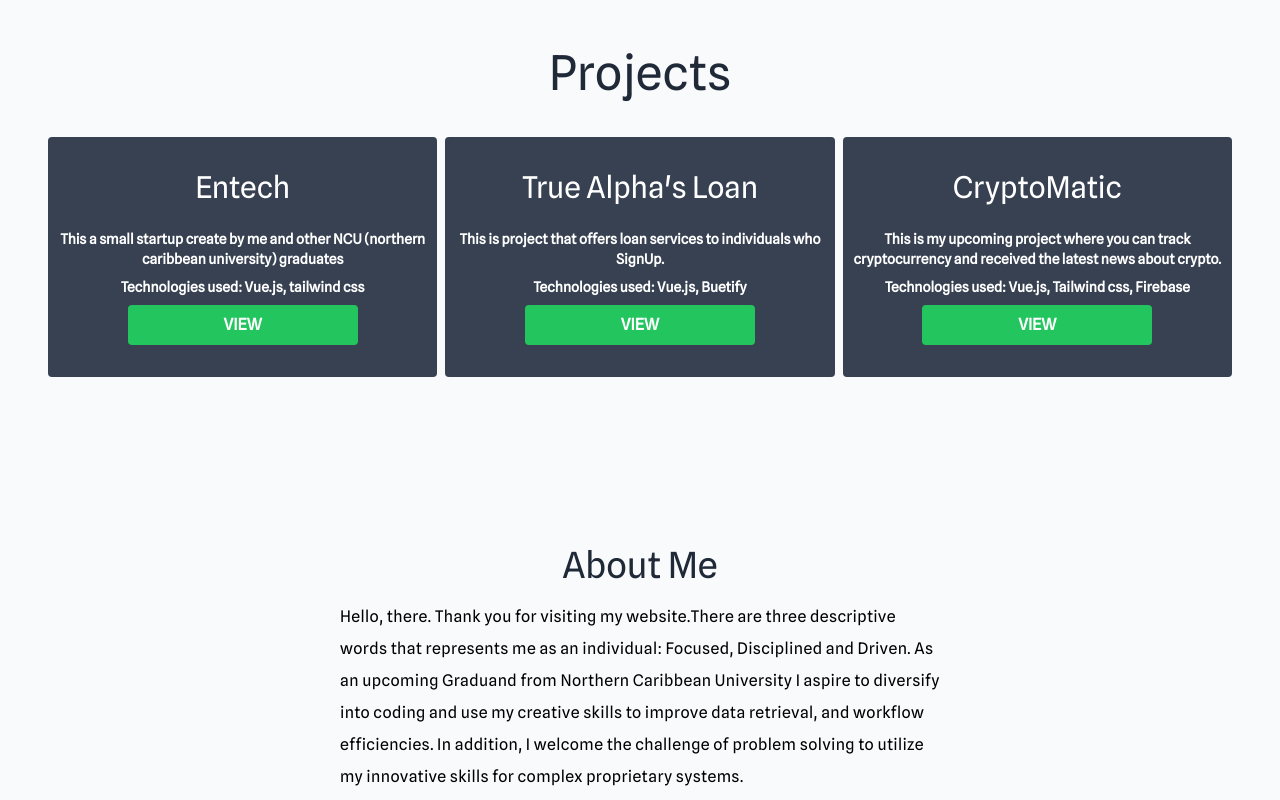
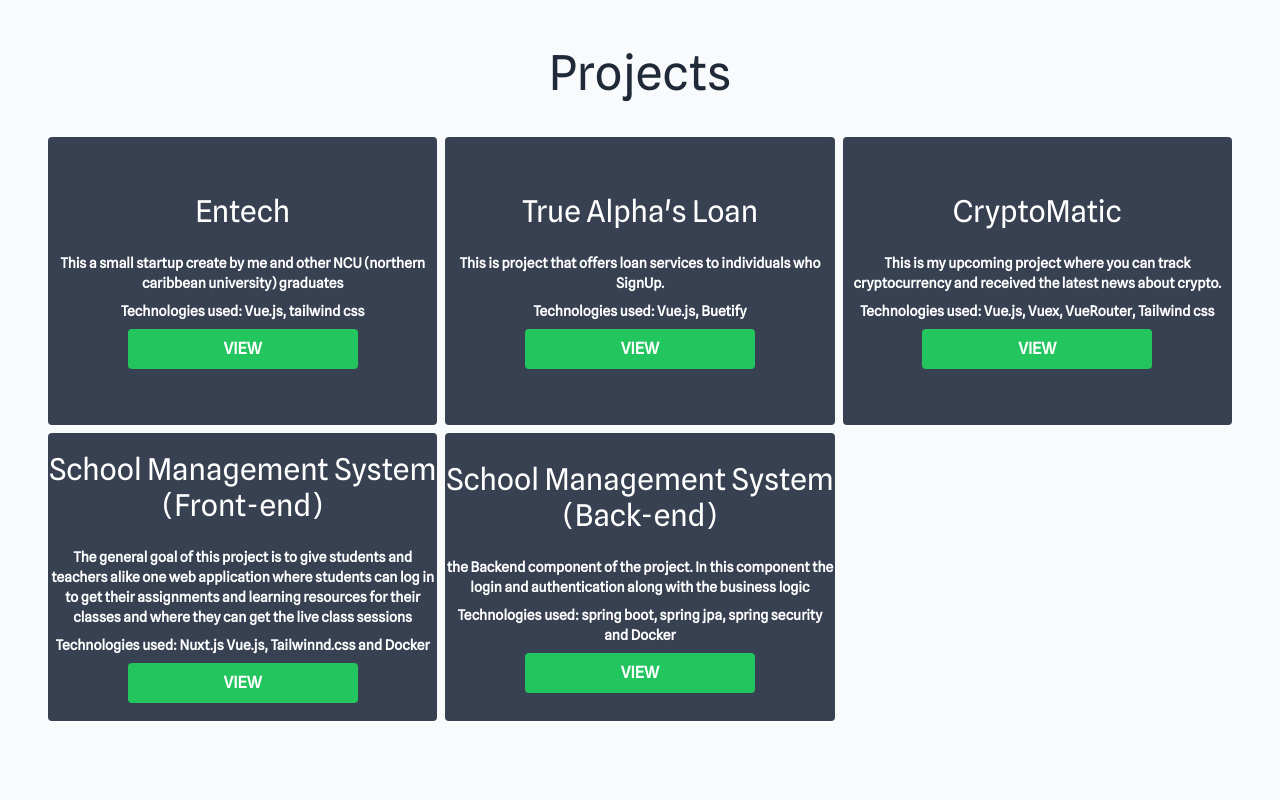
Before and after one commit to ChromeMatic/armani-tech, a Vue app: page / in a window 1280 px wide. Shown: the part 1200-2000 px from the top of the page. Built offline with nearby package versions, Linux system fonts and the light colour scheme.

Commit message:
Additional Changes made

```diff
--- a/src/Pages/LandingPage.vue
+++ b/src/Pages/LandingPage.vue
@@ -15,7 +15,7 @@
             <h2 class="lg:text-3xl text-2xl">I am an Enthusiastic and hard working Web Developer</h2>
           </div>
 
-          <a href="./Armani_Brown_Resume_1.pdf" class="flex justify-center px-8 rounded py-2 uppercase font-semibold bg-green-400 dark:bg-indigo-500 hover:dark:bg-indigo-400 hover:bg-green-500 transition duration-75" target="_blank" rel="noopener noreferrer">
+          <a href="./Armani_Brown_Resume_V2.pdf" class="flex justify-center px-8 rounded py-2 uppercase font-semibold bg-green-400 dark:bg-indigo-500 hover:dark:bg-indigo-400 hover:bg-green-500 transition duration-75" target="_blank" rel="noopener noreferrer">
             <svg xmlns="http://www.w3.org/2000/svg" class="h-6 w-6" fill="none" viewBox="0 0 24 24" stroke="currentColor">
               <path stroke-linecap="round" stroke-linejoin="round" stroke-width="2" d="M12 10v6m0 0l-3-3m3 3l3-3m2 8H7a2 2 0 01-2-2V5a2 2 0 012-2h5.586a1 1 0 01.707.293l5.414 5.414a1 1 0 01.293.707V19a2 2 0 01-2 2z" />
             </svg>
@@ -42,7 +42,7 @@
        </h1>
         <div class="grid gap-3 lg:grid-cols-3 md:grid-cols-3 sm:grid-cols-3 xs:grid-cols-2">
           <div v-for="skill in Skills" :key="skill.name">
-            <div :class="getTheme ? 'bg-indigo-500' : 'bg-gray-700' " class="h-24 space-x-2 flex justify-center text-white font-semibold items-center rounded">
+            <div :class="getTheme ? 'bg-gray-800' : 'bg-gray-700' " class="h-24 space-x-2 flex justify-center text-white font-semibold items-center rounded">
                 <img :src="skill.src" class="h-10 w-10" alt="">
                <span>
                   {{skill.name}}
@@ -60,7 +60,7 @@
 
         <div class="grid gap-2 lg:grid-cols-3 md:grid-cols-3 sm:grid-cols-3 xs:grid-cols-1 xs:p-2">
           <div v-for="project in Projects" :key="project.title">
-              <div :class="getTheme ? 'bg-indigo-500' : 'bg-gray-700' " class="xl:h-60 lg:h-56 h-64 flex flex-col justify-center items-center rounded space-y-2">
+              <div :class="getTheme ? 'bg-gray-800' : 'bg-gray-700' " class="xl:h-72  lg:h-72 h-96 flex flex-col justify-center items-center rounded space-y-2">
                  <h1 class="xl:text-3xl lg:text-lg text-2xl xs:mb-4 text-center text-white">
                     {{project.title}}
                  </h1>
@@ -172,9 +172,21 @@ export default {
       {
         title:"CryptoMatic",
         link:"https://crypto-matic.netlify.app/",
-        tech:"Vue.js, Tailwind css, Firebase",
+        tech:"Vue.js, Vuex, VueRouter, Tailwind css",
         description:"This is my upcoming project where you can track cryptocurrency and received the latest news about crypto."
       },
+      {
+        title:"School Management System (Front-end)",
+        link:"https://github.com/ChromeMatic/smsFend",
+        tech:"Nuxt.js Vue.js, Tailwinnd.css and Docker",
+        description:"The general goal of this project is to give students and teachers alike one web application where students can log in to get their assignments and learning resources for their classes and where they can get the live class sessions"
+      },
+      {
+        title:"School Management System (Back-end)",
+        link:"https://github.com/ChromeMatic/SMS_backend",
+        tech:"spring boot, spring jpa, spring security and Docker",
+        description:"the Backend component of the project. In this component the login and authentication along with the business logic"
+      }
     ],
     contact:{
       name:"",
```
Also changed, not shown: 2 other files (tests, documents, lock files or other folders).
